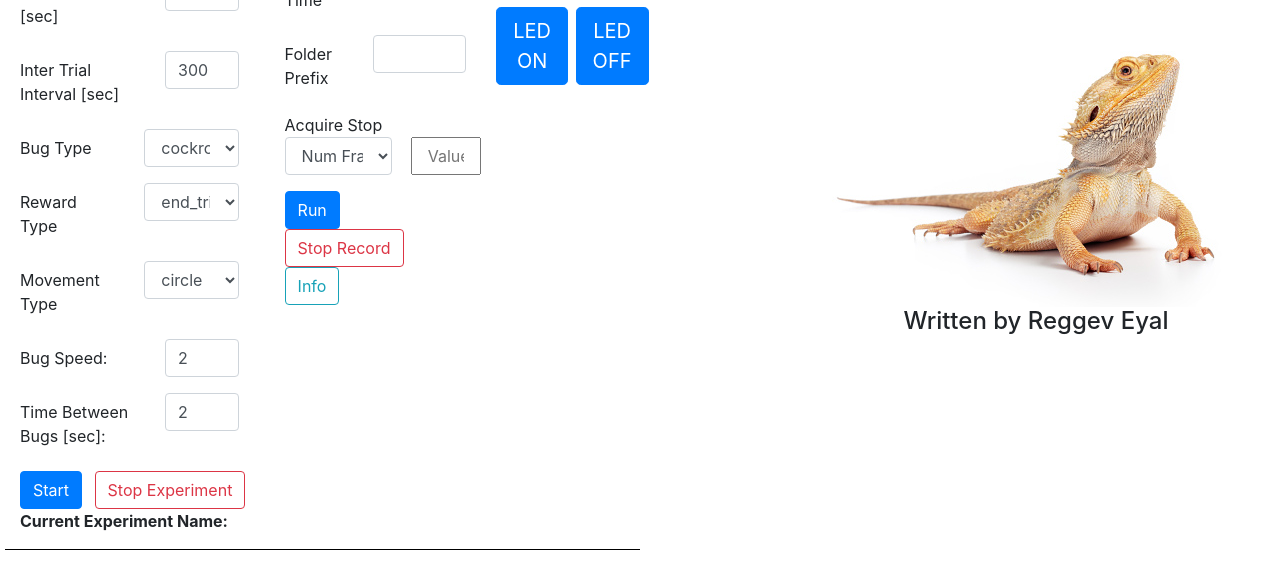
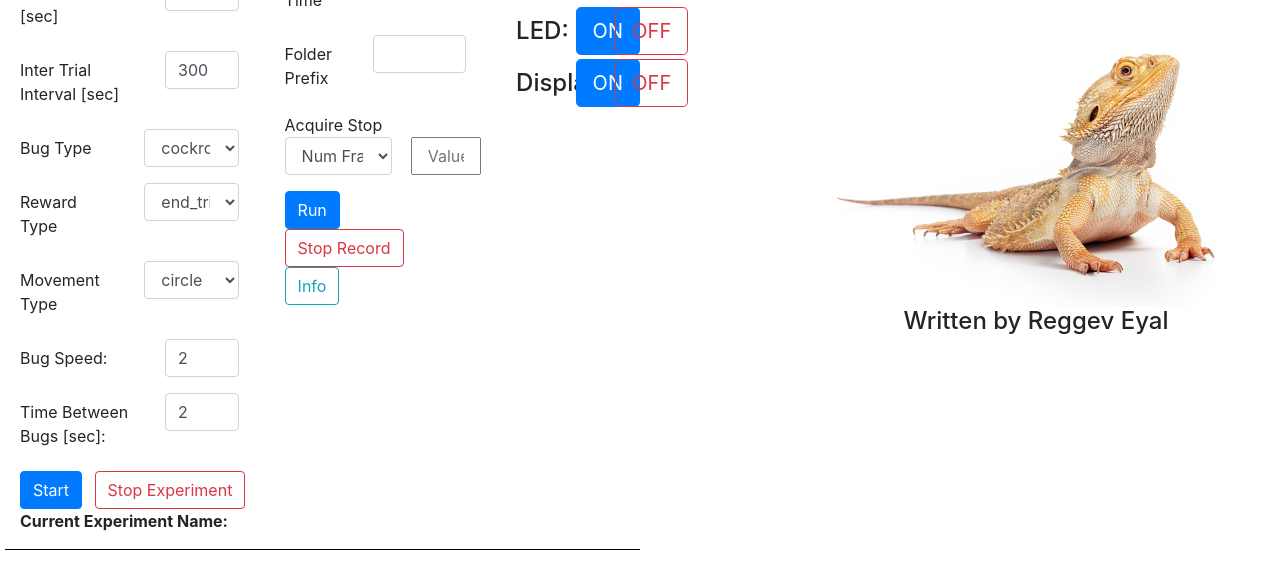
Before and after one commit to regevti/Pogona_Pursuit, a Flask app: page / in a window 1280 px wide. Shown: the part 440-1026 px from the top of the page. Run offline with Flask 2, Linux system fonts and the light colour scheme; data that the repository does not hold is empty; parts of the project's set-up code (start-up, migrations or seed data) failed here and were passed over; some libraries are stand-ins or nearby versions.

Commit message:
display on/off

```diff
--- a/Arena/api.py
+++ b/Arena/api.py
@@ -6,7 +6,7 @@
 import os
 load_dotenv()
 
-from utils import titlize, get_predictor_model
+from utils import titlize, get_predictor_model, run_command, turn_display_on, turn_display_off
 from cache import RedisCache, CacheColumns
 from mqtt import MQTTClient, SUBSCRIPTION_TOPICS
 from experiment import Experiment, REWARD_TYPES
@@ -89,6 +89,15 @@
     return Response('ok')
 
 
+@app.route('/display/<state>')
+def display(state):
+    if state == 'off':
+        stdout = turn_display_off()
+    else:
+        stdout = turn_display_on()
+    return Response(stdout)
+
+
 @app.route('/cameras_info')
 def cameras_info():
     """Get cameras info"""
@@ -116,9 +125,10 @@
         return Response(request.form['camera'])
 
 
-@app.route('/init_bugs')
+@app.route('/init_bugs', methods=['POST'])
 def init_bugs():
-    mqtt_client.publish_event('event/command/init_bugs', 1)
+    if request.method == 'POST':
+        mqtt_client.publish_event('event/command/init_bugs', request.data.decode())
     return Response('ok')
 
 
--- a/Arena/experiment.py
+++ b/Arena/experiment.py
@@ -1,4 +1,4 @@
-from utils import get_datetime_string, mkdir, is_debug_mode
+from utils import get_datetime_string, mkdir, is_debug_mode, turn_display_on
 from arena import record
 from cache import CacheColumns, RedisCache
 from mqtt import MQTTClient, LOG_TOPICS, SUBSCRIPTION_TOPICS
@@ -42,6 +42,7 @@
         mkdir(self.experiment_path)
         self.save_experiment_log()
         self.init_experiment_cache()
+        turn_display_on()
         mqtt_client.publish_command('led_light', 'on')
         mqtt_client.publish_command('hide_bugs')
         for i in range(self.num_trials):
--- a/Arena/templates/index.html
+++ b/Arena/templates/index.html
@@ -169,12 +169,22 @@
                 <div class="row mb-2">
                     <button id="reward" class="btn btn-lg btn-primary mx-auto">Reward</button>
                 </div>
-                <div class="row">
-                    <div class="col mr-0">
-                        <button id="led_light_on" class="btn btn-lg btn-primary mx-auto">LED ON</button>
+                <div class="row mb-1" id="leds-div">
+                    <h4 class="col-sm-3 m-auto">LED:</h4>
+                    <div class="col-sm-3">
+                        <button id="led_light_on" class="btn btn-lg btn-primary">ON</button>
                     </div>
-                    <div class="col">
-                        <button id="led_light_off" class="btn btn-lg btn-primary mx-auto">LED OFF</button>
+                    <div class="col-sm-3">
+                        <button id="led_light_off" class="btn btn-lg btn-outline-danger">OFF</button>
+                    </div>
+                </div>
+                <div class="row mb-1" id="display-div">
+                    <h4 class="col-sm-3 m-auto">Display:</h4>
+                    <div class="col-sm-3">
+                        <button id="display_on" class="btn btn-lg btn-primary">ON</button>
+                    </div>
+                    <div class="col-sm-3">
+                        <button id="display_off" class="btn btn-lg btn-outline-danger">OFF</button>
                     </div>
                 </div>
 
@@ -309,7 +319,21 @@
       })
     })
     $("#init_bugs").click(function (e) {
-      $.get('/init_bugs')
+      $.ajax({
+        url: "/init_bugs",
+        type: "POST",
+        data: JSON.stringify({
+            numOfBugs: 1,
+            speed: Number($("#bugSpeed").val()),
+            bugType: $("#bugTypeSelect").val(),
+            movementType: $("#movementTypeSelect").val(),
+            timeBetweenBugs: Number($("#timeBetweenBugs").val())
+        }),
+        contentType: "application/json",
+        complete: function (res) {
+          $("#record-output").text('bugs initiated')
+        }
+      })
     })
     $("#hide_bugs").click(function (e) {
       $.get('/hide_bugs')
@@ -330,9 +354,14 @@
     $("#led_light_on").click(function (e) {
       $.get('/led_light/on')
     })
-
     $("#led_light_off").click(function (e) {
       $.get('/led_light/off')
+    })
+    $("#display_on").click(function (e) {
+      $.get('/display/on')
+    })
+    $("#display_off").click(function (e) {
+      $.get('/display/off')
     })
 
     function getCheckedCameras() {
--- a/Arena/utils.py
+++ b/Arena/utils.py
@@ -4,6 +4,27 @@
 import numpy as np
 from io import StringIO
 from datetime import datetime
+from subprocess import Popen, PIPE
+
+
+def run_command(cmd):
+    """Execute shell command"""
+    process = Popen(cmd, shell=True, stdout=PIPE, stderr=PIPE)
+    stdout, stderr = process.communicate()
+    if stderr:
+        print(f'Error running cmd: "{cmd}"; {stderr}')
+    return stdout
+
+
+DISPLAY_CMD = 'DISPLAY=":0" xrandr --output HDMI-0 --{}'
+
+
+def turn_display_on():
+    return run_command(DISPLAY_CMD.format('auto'))
+
+
+def turn_display_off():
+    return run_command(DISPLAY_CMD.format('off'))
 
 
 def get_log_stream():
--- a/docker/docker-compose.yaml
+++ b/docker/docker-compose.yaml
@@ -14,6 +14,7 @@
     volumes:
     - ../Arena:/arena
     - ../pogona_hunter:/pogona_hunter
+    - /tmp/.X11-unix:/tmp/.X11-unix:ro
     restart: always
     runtime: nvidia
     command: "flask run --host=0.0.0.0"
@@ -34,8 +35,9 @@
     depends_on:
       - mqtt
     restart: always
-    volumes:
-    - ../pogona_hunter:/app
+    command: "http-server dist"
+#    volumes:
+#    - ../pogona_hunter:/app
     ports:
      - 8080:8080
 
```
Also changed, not shown: 2 other files.
